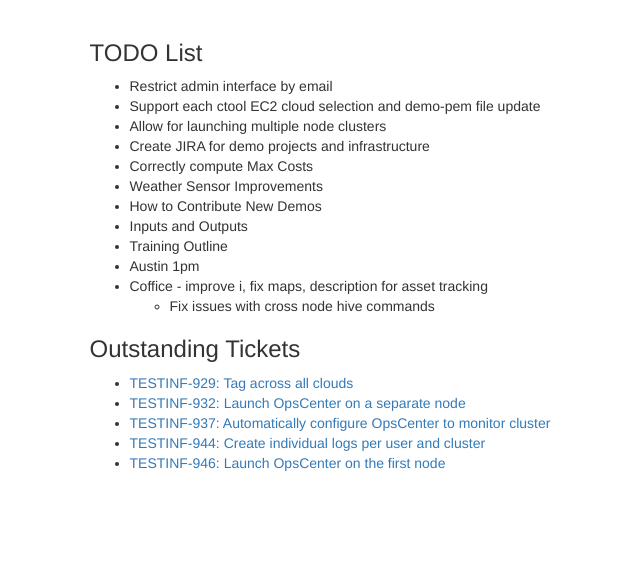
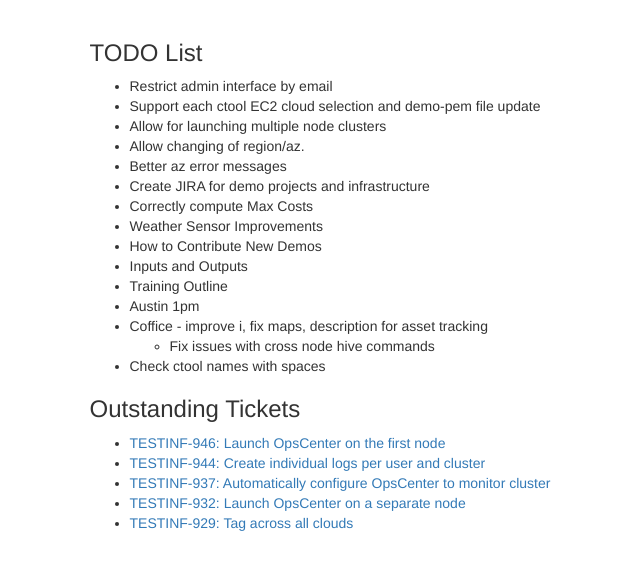
Before and after one commit to datastax-demos/demo-portal, a Python web app: template flask/templates/todo.jinja2 in a window 1280 px wide. Shown: the part 52-622 px from the top of the page, without its empty margins (253-893 px from the left). Run offline with Jinja, Linux system fonts and the light colour scheme; the template is opened without the code that fills it, so the values that code supplies are empty; some libraries are stand-ins or nearby versions.

Commit message:
Rearrange jiras. New todos

```diff
--- a/flask/templates/todo.jinja2
+++ b/flask/templates/todo.jinja2
@@ -12,6 +12,8 @@
             <li>Restrict admin interface by email</li>
             <li>Support each ctool EC2 cloud selection and demo-pem file update</li>
             <li>Allow for launching multiple node clusters</li>
+            <li>Allow changing of region/az.</li>
+            <li>Better az error messages</li>
             <li>Create JIRA for demo projects and infrastructure</li>
 {#            <li>Create feedback project powered by <a href="http://demo.uservoice.com/forums/272788-general">UserVoice</a>.</li>#}
             <li>Correctly compute Max Costs</li>
@@ -24,14 +26,15 @@
             <ul>
                 <li>Fix issues with cross node hive commands</li>
             </ul>
+            <li>Check ctool names with spaces</li>
         </ul>
         <h3>Outstanding Tickets</h3>
         <ul>
+            <li><a href="https://datastax.jira.com/browse/TESTINF-946">TESTINF-946: Launch OpsCenter on the first node</a></li>
+            <li><a href="https://datastax.jira.com/browse/TESTINF-944">TESTINF-944: Create individual logs per user and cluster</a></li>
+            <li><a href="https://datastax.jira.com/browse/TESTINF-937">TESTINF-937: Automatically configure OpsCenter to monitor cluster</a></li>
+            <li><a href="https://datastax.jira.com/browse/TESTINF-932">TESTINF-932: Launch OpsCenter on a separate node</a></li>
             <li><a href="https://datastax.jira.com/browse/TESTINF-929">TESTINF-929: Tag across all clouds</a></li>
-            <li><a href="https://datastax.jira.com/browse/TESTINF-932">TESTINF-932: Launch OpsCenter on a separate node</a></li>
-            <li><a href="https://datastax.jira.com/browse/TESTINF-937">TESTINF-937: Automatically configure OpsCenter to monitor cluster</a></li>
-            <li><a href="https://datastax.jira.com/browse/TESTINF-944">TESTINF-944: Create individual logs per user and cluster</a></li>
-            <li><a href="https://datastax.jira.com/browse/TESTINF-946">TESTINF-946: Launch OpsCenter on the first node</a></li>
         </ul>
     </div>
 {% endblock %}
```
